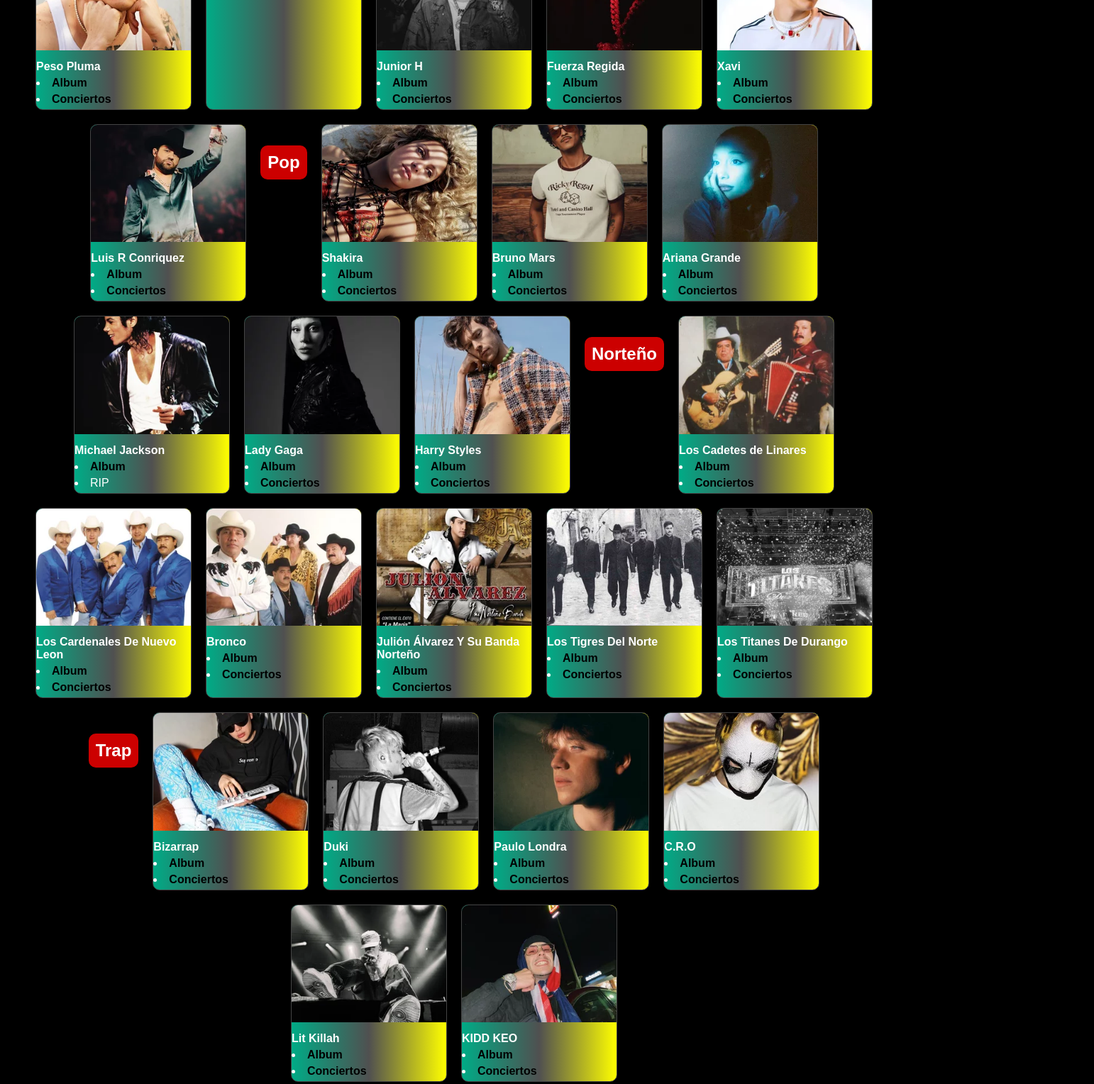
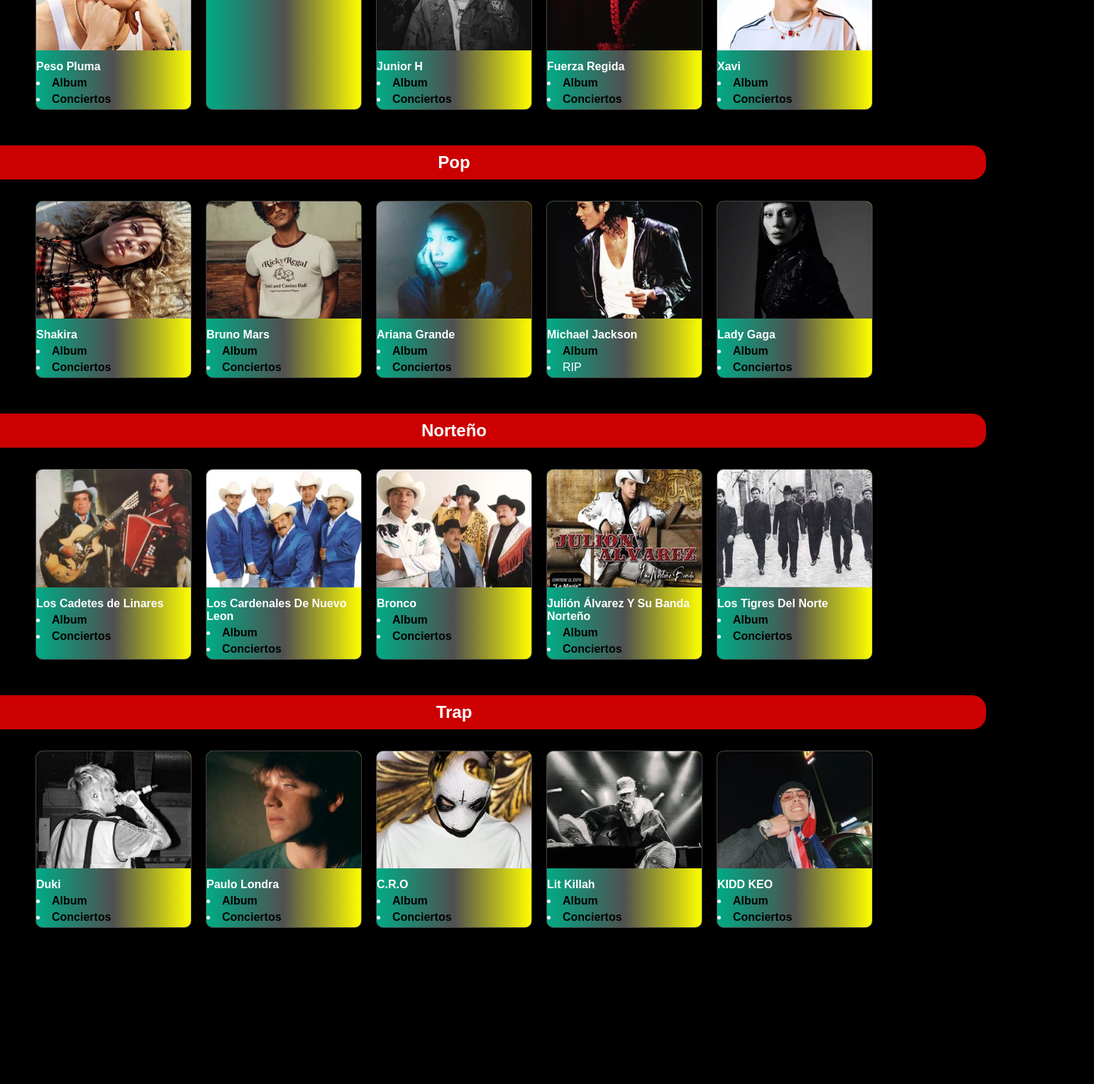
Before and after one commit to marcosdiaz1278/web, a plain HTML site: page index.html in a window 1280 px wide. Shown: the part 336-1864 px from the top of the page at 71% size, 1542 px wide, since content can reach past the window. After the commit the page ends 1654 px from the top, so only its background shows below. Drawn offline with Linux system fonts and the light colour scheme.

Commit message:
Add files via upload

```diff
--- a/css.css
+++ b/css.css
@@ -12,8 +12,8 @@ body {
 
 /* Contenedor principal */
 #Container {
+    width: 95%;
     max-width: 1400px;
-    width: 95%;
     margin: auto;
     padding: 10px;
 }
@@ -28,15 +28,16 @@ header {
     margin-bottom: 20px;
 }
 
-/* Letreros de categoría */
+/* Letreros */
 .letreros h1 {
     background-color: rgba(255, 0, 0, 0.8);
     padding: 10px;
-    margin: 30px 0 10px;
+    width: 1500px;
     text-align: center;
     font-size: 24px;
-    border-radius: 10px;
+    border-radius: 20px;
     color: white;
+    margin: 30px 0 10px;
 }
 
 /* Galería de artistas */
@@ -47,14 +48,12 @@ header {
     gap: 20px;
 }
 
-/* Cada artista */
 .gallery-item {
     background: linear-gradient(to right, rgba(0, 255, 200, 0.671), rgb(80, 80, 80), yellow);
     border: 1px solid #444;
     border-radius: 10px;
     overflow: hidden;
     box-shadow: 0 4px 10px rgba(0, 0, 0, 0.3);
-    width: 220px;
     transition: transform 0.2s ease-in-out;
 }
 
@@ -102,18 +101,47 @@ marquee {
     padding: 10px 0;
 }
 
-/* responsivo */
-@media (max-width: 768px) {
-    header {
-        font-size: 20px;
-        padding: 15px;
-    }
+/*Desde aca empieza el adapativo*/
 
+/* Celulares */
+@media screen and (max-width: 600px) {
     .letreros h1 {
-        font-size: 20px;
+        font-size: 18px;
+        text-align: center;
+        padding: 10px;
+        /*esto mueve como el tamaño de los letreros del tipo de musica "popo etc.."*/
+        width: 100%;
+        width: 480px;
+
     }
 
     .gallery-item {
         width: 90%;
     }
 }
+
+/* Tablets */
+@media screen and (min-width: 601px) and (max-width: 1024px) {
+    .letreros h1 {
+        font-size: 20px;
+    }
+
+    .gallery-item {
+        width: 45%;
+    }
+}
+
+/* PC */
+@media screen and (min-width: 1025px) {
+    .letreros h1 {
+        width: 100%;
+        padding: 10px;
+        /*esto mueve como el tamaño de los letreros del tipo de musica "popo etc.."*/
+    width: 1500px;
+        font-size: 24px;
+    }
+
+    .gallery-item {
+        width: 220px;
+    }
+}
--- a/index.html
+++ b/index.html
@@ -98,25 +98,12 @@
                 </a>
             </li>
         </div>
-        <div class="gallery-item">
-            <img src="Luis R Conriquez.webp" alt="Luis R Conriquez">
-            <p>Luis R Conriquez</p>
-            <li>
 
-                <a href="https://open.spotify.com/intl-es/album/67BJDrtPa43KdZ8fAFrCP8?si=_ldsHLH0SZiI1JlV75GEwg">
-                    Album
-                </a>
-            </li>
-            <li>
-                <a href="https://www.jambase.com/show/luis-r-conriquez-arena-ciudad-de-mexico-20250703?utm_source=google&utm_medium=gac&source=ea">
-                    Conciertos
-                </a>
-            </li>
-        </div>
         <div class="letreros">
         <h1>Pop</h1>
             </div>
         <div class="gallery-item">
+
             <img src="shakira.webp" alt="Shakira">
             <p>Shakira</p>
             <li>
@@ -131,6 +118,7 @@
                 </a>
             </li>
         </div>
+
         <div class="gallery-item">
             <img src="Bruno Mars.webp" alt="Bruno Mars">
             <p>Bruno Mars</p>
@@ -191,22 +179,8 @@
             </a>
         </li>
      </div>
-<div class="gallery-item">
-    <img src="Harry Styles.webp" alt="Harry Styles">
-    <p>Harry Styles</p>
-    <li>
 
-        <a href="https://open.spotify.com/intl-es/album/5r36AJ6VOJtp00oxSkBZ5h?si=PixWxvnORWCsMy4G2KRAmw">
-            Album
-        </a>
-    </li>
-    <li>
-        <a href="https://www.ticketmaster.com.mx/harry-styles-boletos/artist/2366444">
-            Conciertos
-        </a>
-    </li>
 
-</div>
    <div class="letreros">
    <h1>Norteño</h1>
   </div>
@@ -287,39 +261,11 @@
         </a>
     </li>
 </div>
-<div class="gallery-item">
-    <img src="Los Titanes De Durango.webp" alt="Los Titanes De Durango">
-    <p>Los Titanes De Durango</p>
-    <li>
 
-        <a href="https://open.spotify.com/intl-es/album/7vfsIybkvmmw9pDQfJXVeB?si=NjtknBsCTkytLiK2oQQTsg">
-            Album
-        </a>
-    </li>
-    <li>
-        <a href="https://www.ticketmaster.com.mx/search?q=Los+Titanes+De+Durango">
-            Conciertos
-        </a>
-    </li>
-</div>
 <div class="letreros">
     <h1>Trap</h1>
     </div>
-    <div class="gallery-item">
-        <img src="Bizarrap.webp" alt="Bizarrap">
-        <p>Bizarrap</p>
-        <li>
 
-            <a href="https://open.spotify.com/intl-es/album/3Bj4v1YmWsctoEsSkEPg63?si=54e551c31d484888">
-                Album
-            </a>
-        </li>
-        <li>
-            <a href="https://www.ticketmaster.com.mx/search?q=Bizarrap">
-                Conciertos
-            </a>
-        </li>
-    </div>
     <div class="gallery-item">
         <img src="Duki.webp" alt="Duki">
         <p>Duki</p>
```
Lines whose indentation alone changed are shown as unchanged.
